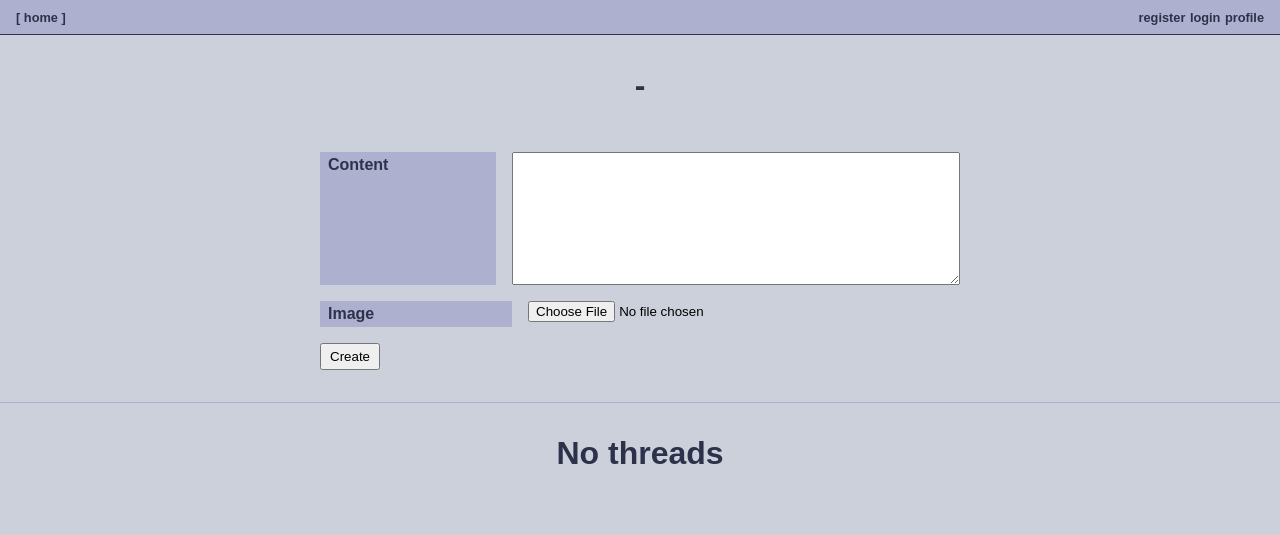
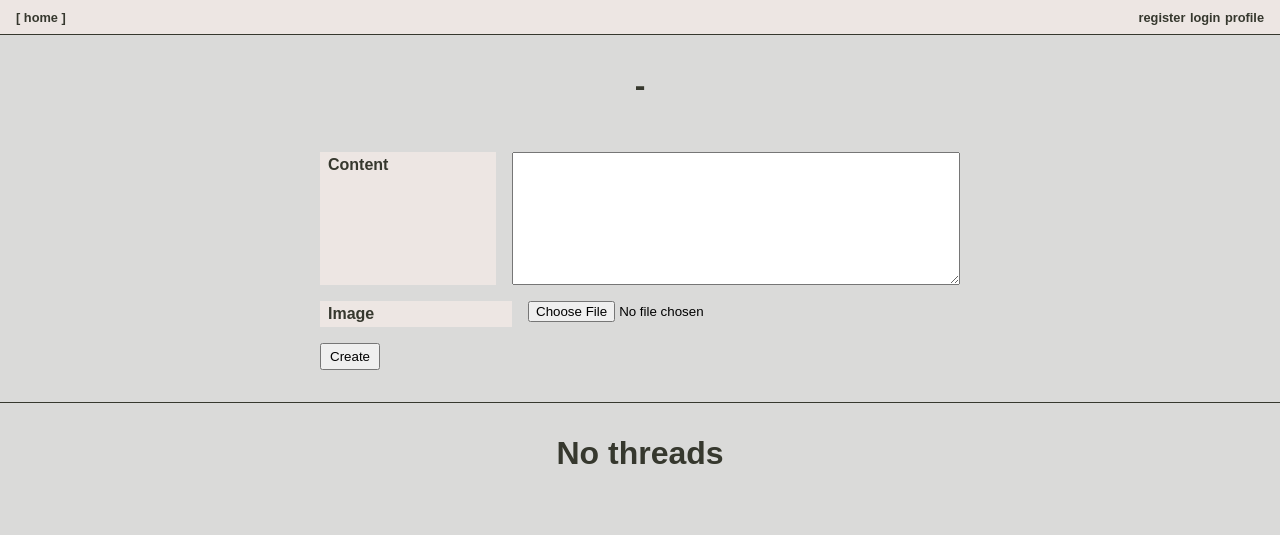
Before and after one commit to varvikko/tietokantasovellus, a Python web app: template app/src/templates/board.html in a window 1280 px wide. Shown: the top 535 px of the page. Run offline with Jinja, Linux system fonts and the light colour scheme; the template is opened without the code that fills it, so the values that code supplies are empty.

Commit message:
change theme

```diff
--- a/app/src/static/css/board.css
+++ b/app/src/static/css/board.css
@@ -15,7 +15,7 @@
   margin: 2rem 0; }
 
 .board--title {
-  color: #2D324A;
+  color: #36382E;
   font-size: 2em;
   margin-bottom: 1rem; }
 
@@ -31,8 +31,8 @@
     width: 100%; }
   .board__form--new .form__label {
     width: 30%;
-    background-color: #AEB0D0;
-    color: #2D324A;
+    background-color: #EDE6E3;
+    color: #36382E;
     font-weight: bold;
     display: block;
     margin-right: 1rem;
@@ -54,12 +54,12 @@
 .form__wrapper {
   display: flex;
   justify-content: center;
-  border-bottom: 1px solid #AEB0D0;
+  border-bottom: 1px solid #36382E;
   padding-bottom: 2rem; }
 
 .thread {
   padding: 2em 1em;
-  border-bottom: 1px solid #AEB0D0; }
+  border-bottom: 1px solid #36382E; }
   @media only screen and (min-width: 48em) {
     .thread {
       padding-right: 2em;
@@ -74,11 +74,11 @@
 .post__header {
   display: flex;
   font-size: 0.8em;
-  background-color: #AEB0D0;
+  background-color: #EDE6E3;
   padding: .25rem .5rem;
   column-gap: .5rem;
   margin-bottom: 1rem;
-  color: #2D324A; }
+  color: #36382E; }
 
 .bold {
   font-weight: bold; }
@@ -86,7 +86,7 @@
 .post__image--wrapper {
   width: 10rem;
   height: 7.5rem;
-  background-color: #AEB0D0;
+  background-color: #EDE6E3;
   float: left;
   clear: left;
   display: flex;
@@ -105,7 +105,7 @@
 .post__content p {
   margin-bottom: 1rem;
   line-height: 1.33;
-  color: #2D324A; }
+  color: #36382E; }
 
 pre {
   white-space: pre-wrap;
@@ -122,29 +122,29 @@ pre {
     text-overflow: ellipsis;
     font-size: 1.2em;
     text-decoration: none;
-    color: #2D324A;
+    color: #36382E;
     margin-bottom: .5rem; }
 
 .board__navigation {
   padding: 1rem 3rem; }
   .board__navigation a {
     padding: .5rem;
-    color: #2D324A;
+    color: #36382E;
     text-decoration: none; }
 
 .current--board {
-  background-color: #AEB0D0;
+  background-color: #EDE6E3;
   font-weight: bold; }
 
 .threads--none {
   text-align: center;
   padding: 2rem 0;
-  color: #2D324A; }
+  color: #36382E; }
 
 .thread--replies {
   clear: both;
   font-size: .8em;
-  color: #2D324A;
+  color: #36382E;
   margin-bottom: .5rem; }
 
 .post--author {
--- a/app/src/static/css/index.css
+++ b/app/src/static/css/index.css
@@ -13,7 +13,7 @@
   flex-direction: column; }
 
 .index__boards--title {
-  color: #2D324A;
+  color: #36382E;
   font-size: 2.5em;
   font-weight: bold;
   text-align: center;
@@ -35,7 +35,7 @@
 
 .index--link {
   text-decoration: none;
-  color: #2D324A;
+  color: #36382E;
   white-space: nowrap; }
   .index--link:hover {
-    color: #10121a; }
+    color: #0e0e0c; }
--- a/app/src/static/css/layout.css
+++ b/app/src/static/css/layout.css
@@ -8,12 +8,12 @@
   box-sizing: border-box; }
 
 body {
-  background-color: #CCD0DB;
+  background-color: #DADAD9;
   font-family: sans-serif; }
 
 .layout__header {
-  background-color: #AEB0D0;
-  border-bottom: 1px solid #2D324A;
+  background-color: #EDE6E3;
+  border-bottom: 1px solid #36382E;
   display: flex;
   justify-content: space-between;
   padding: .5rem 1rem;
@@ -35,8 +35,8 @@ body {
 
 .layout__header--link {
   text-decoration: none;
-  color: #2D324A;
+  color: #36382E;
   font-size: 0.8em;
   font-weight: bold; }
   .layout__header--link:hover {
-    color: #10121a; }
+    color: #0e0e0c; }
--- a/app/src/static/sass/board.sass
+++ b/app/src/static/sass/board.sass
@@ -52,12 +52,12 @@
 .form__wrapper
     display: flex
     justify-content: center
-    border-bottom: 1px solid $highlight-color
+    border-bottom: 1px solid $border-color
     padding-bottom: 2rem
 
 .thread
     padding: 2em 1em
-    border-bottom: 1px solid $highlight-color
+    border-bottom: 1px solid $border-color
 
     +sm
         padding-right: 2em
@@ -151,4 +151,4 @@ pre
 
 .post--author
     font-weight: bold
-    color: #1874b9
+    color: $user-color
--- a/app/src/static/sass/layout.sass
+++ b/app/src/static/sass/layout.sass
@@ -6,7 +6,7 @@ body
 
 .layout__header
     background-color: $highlight-color
-    border-bottom: 1px solid $font-color
+    border-bottom: 1px solid $border-color
     display: flex
     justify-content: space-between
     padding: .5rem 1rem
--- a/app/src/static/sass/util.sass
+++ b/app/src/static/sass/util.sass
@@ -53,9 +53,11 @@ $threshold: 0.001em
         padding-top: $size
 
 /* Layout values */
-$background-color: #CCD0DB
-$highlight-color: #AEB0D0
-$font-color: #2D324A
+$background-color: #DADAD9
+$highlight-color: #EDE6E3
+$border-color: #36382E
+$font-color: #36382E
+$user-color: #1874b9
 $font-family: sans-serif
 
 /* Reset */
```
